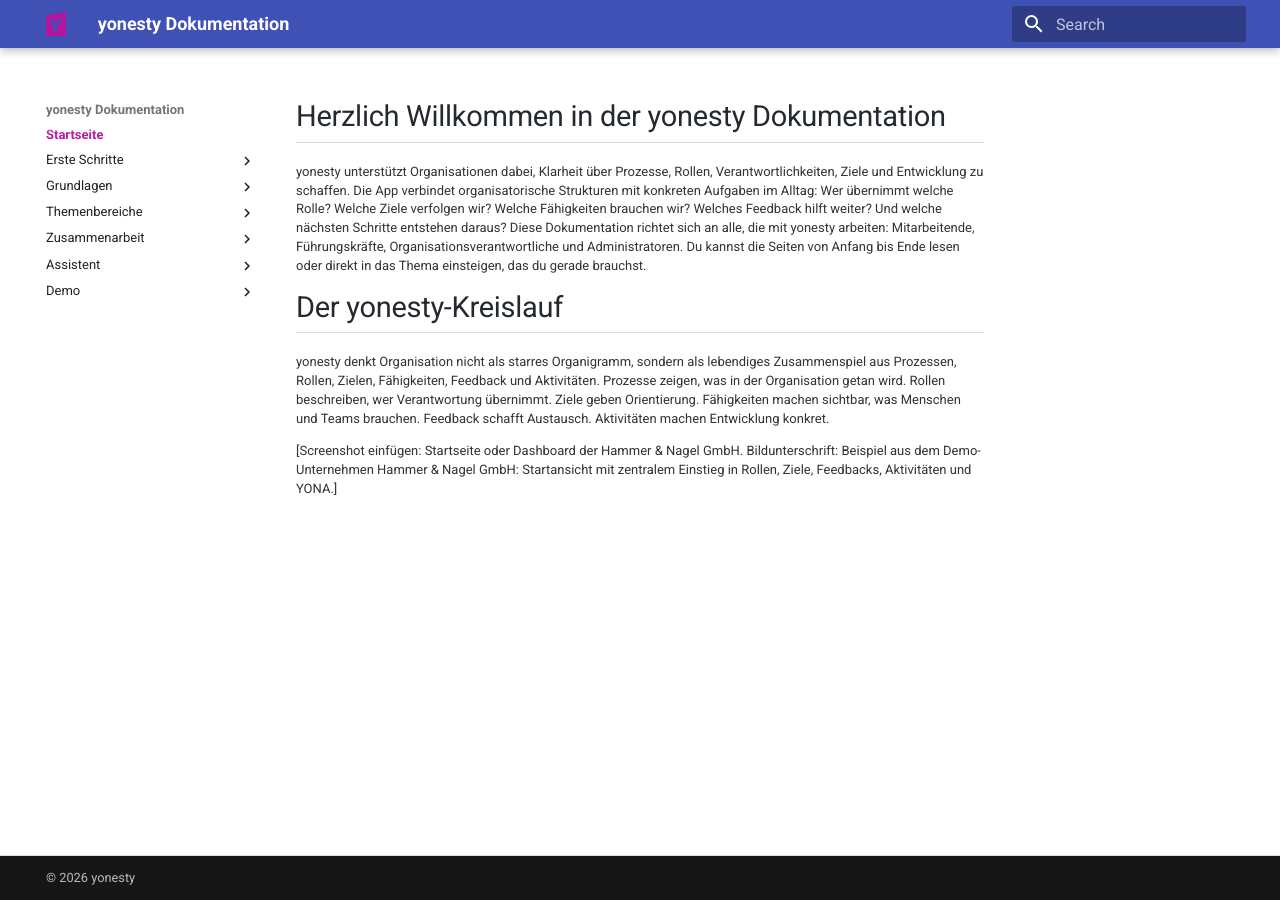
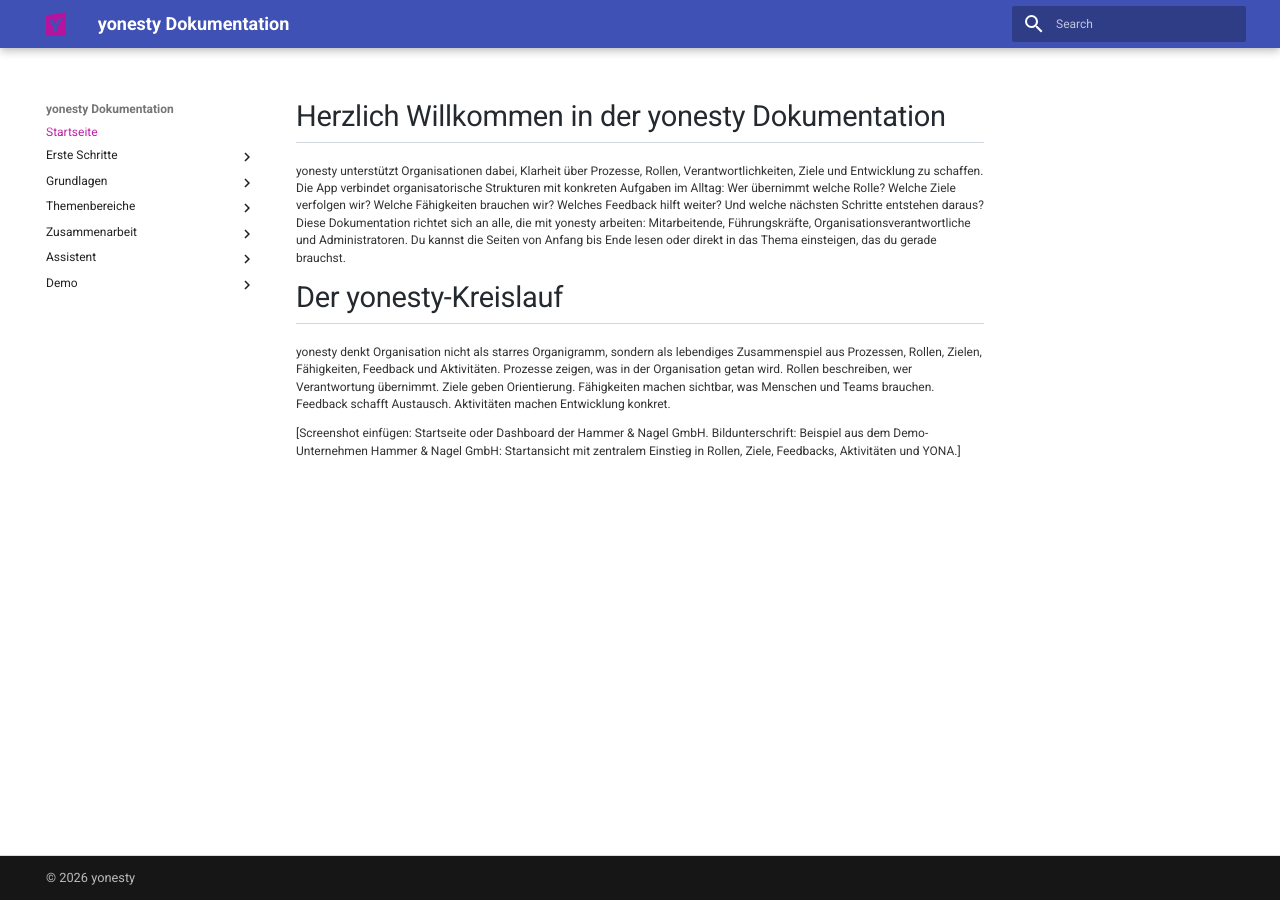
Before and after one commit to ricohaenelsoletti/yonesty, an MkDocs documentation site: the page built from docs/index.md, in a window 1280 px wide. Built offline with MkDocs 1.6.1 and Material for MkDocs 9.7.7, drawn with Linux system fonts in a browser that asks for light colours.

Commit message:
Reduce font size in various CSS classes

```diff
--- a/docs/stylesheets/yonesty.css
+++ b/docs/stylesheets/yonesty.css
@@ -21,7 +21,7 @@
 /* Grundschriftgröße der gesamten Dokumentation
    GitHub-Wiki-ähnlich sehr kompakt */
 .md-typeset {
-  font-size: 0.65rem;
+  font-size: 0.60rem;
   color: #333333;
 }
 
@@ -160,18 +160,18 @@
 
 /* Schriftgröße der Navigation */
 .md-nav {
-  font-size: 0.65rem;
+  font-size: 0.60rem;
 }
 
 /* Linke Sidebar */
 .md-sidebar {
-  font-size: 0.65rem;
+  font-size: 0.60rem;
 }
 
 /* Aktiver Menüpunkt */
 .md-nav__link--active {
   color: #B814A0 !important;
-  font-weight: 600;
+  font-weight: 500;
 }
 
 
@@ -189,7 +189,7 @@
    ----------------------------------------------------------- */
 
 .md-search__input {
-  font-size: 0.80rem;
+  font-size: 0.60rem;
 }
 
 
```
